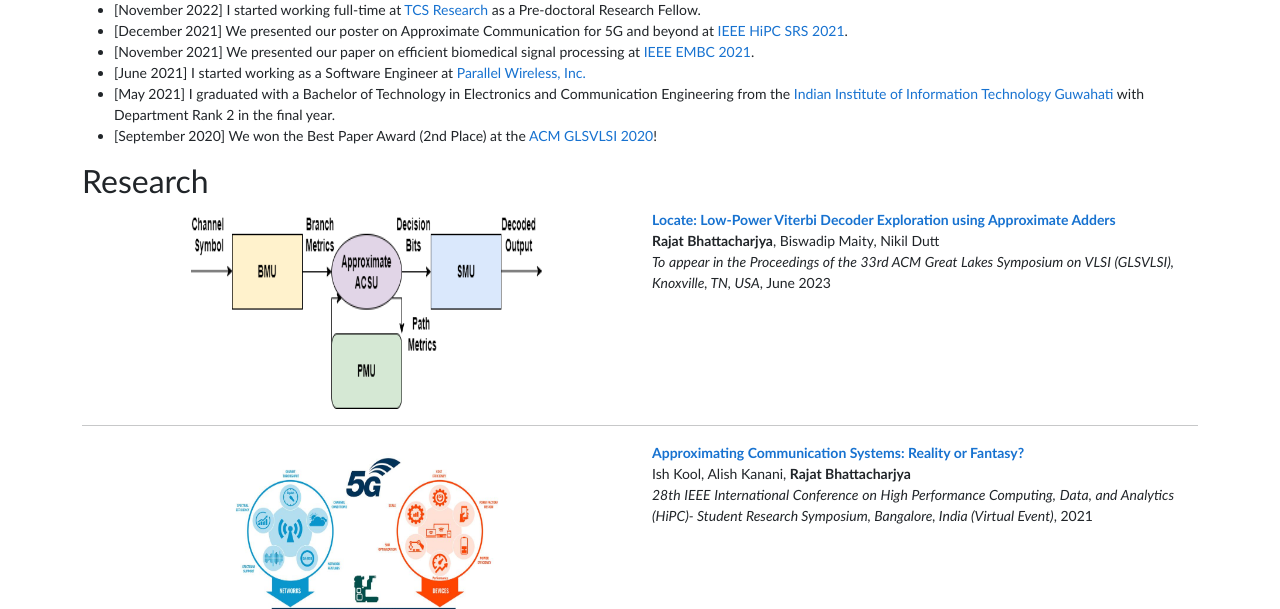
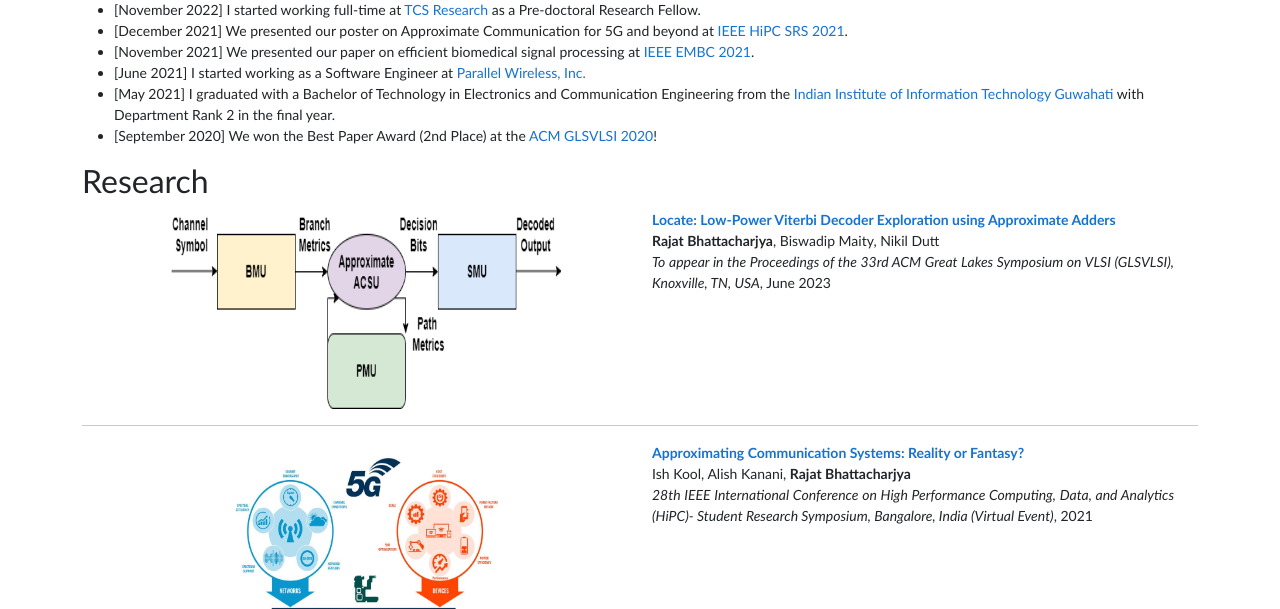
Before and after one commit to rajatbh21/rajatbh21.github.io, a plain HTML site: page index.html in a window 1280 px wide. Shown: the part 564-1173 px from the top of the page. Drawn offline with nearby package versions, Linux system fonts and the light colour scheme.

Commit message:
Update index.html

```diff
--- a/index.html
+++ b/index.html
@@ -90,7 +90,7 @@
         <div class="row">
           <div class="col-sm col-md-6 col-sm-12">            <div class="t">
               <div class="td">
-                <img src="images/approxacs.png" alt="game" width="360" height="200" style="border-style: none">
+                <img src="images/approxacs.png" alt="game" width="400" height="200" style="border-style: none">
               </div>
             </div></div>
           <div class="col-sm col-md-6 col-sm-12">
```
